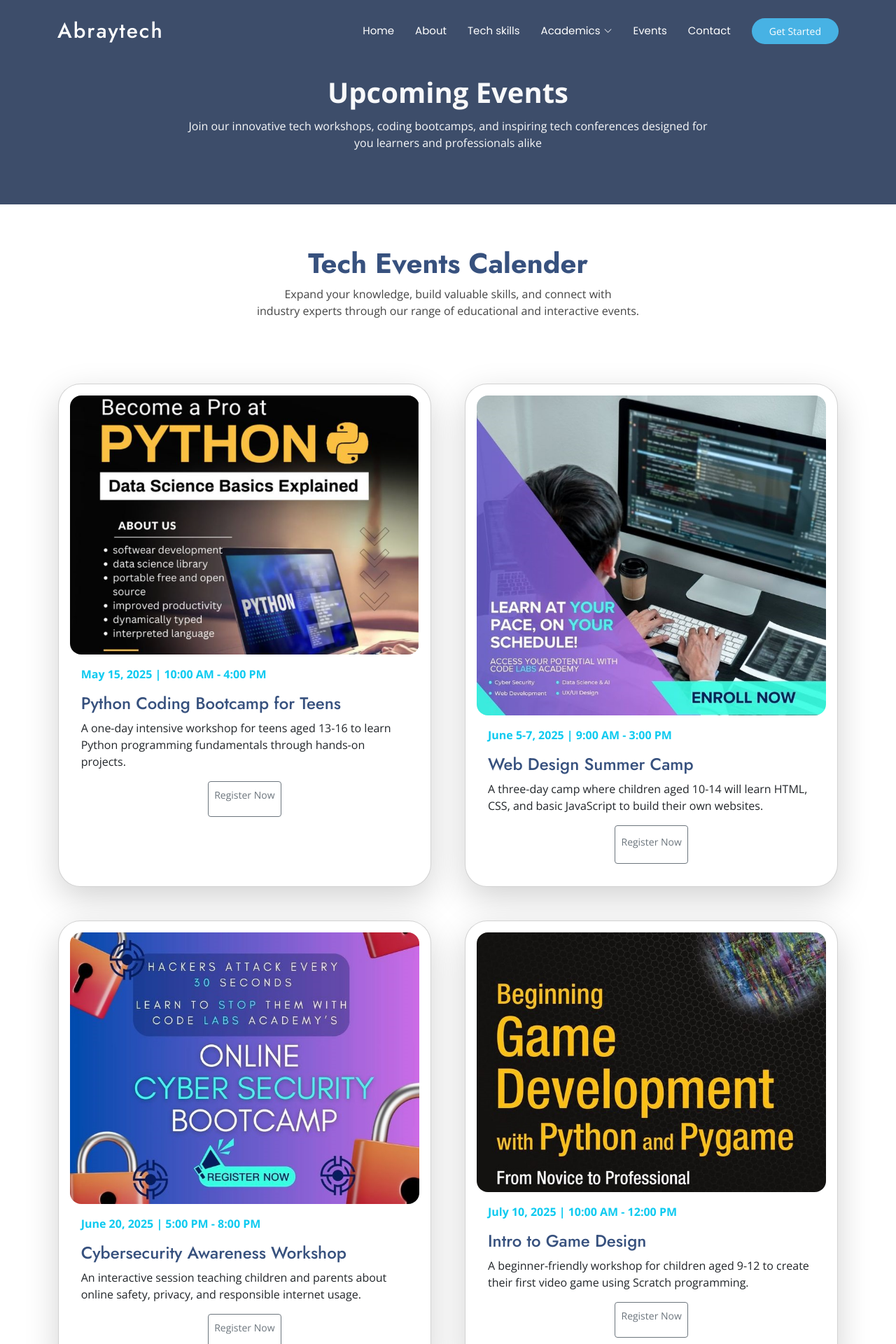
After one commit to abfembest/school_portal_solutions, a Django app: page /events in a window 1280 px wide. The commit adds this page. Shown: the top 1920 px of the page at 70% size. Run offline with Django 5.2, Linux system fonts and the light colour scheme; some libraries are stand-ins or nearby versions.

Commit message:
Event page

```diff
--- /dev/null
+++ b/abray/templates/events.html
@@ -0,0 +1,111 @@
+{% extends 'headerfooterlinks.html' %}
+
+{% load static %}
+
+{% block title %} Login | AbrayTech {% endblock %}
+
+{% block content %}
+<style>
+#event{
+  --background-color: rgba(40, 58, 90, 0.9);
+}
+#btn_event{
+    --background-color: rgba(40, 58, 90, 0.9);
+}
+  .animated-div {
+    transition: transform 0.3s ease, box-shadow 0.3s ease;
+  }
+
+  .animated-div:hover {
+    transform: translateY(-10px);
+    box-shadow: 0 10px 20px rgba(0,0,0,0.2);
+  }
+</style>
+</style>
+ <main class="">
+<section id="event" class=" text-light container-fluid">
+    <div class="text-center pt-5 text-light">
+        <p class="h1 fw-bold">Upcoming Events</p>
+        <p class=" pt-1 text-center">Join our innovative tech workshops, coding bootcamps, and inspiring tech conferences designed for <br> you learners and professionals alike</p>
+    </div>
+
+    </section>
+    <section class="text-center container-fluid">
+        <h1 class="fw-bold">Tech Events Calender</h1>
+        <p class="text-center">Expand your knowledge, build valuable skills, and connect with <br> industry experts through our range of educational and interactive events.</p>
+    </section>
+    <div class="container-fluid mt-3">
+
+        <div class="row justify-content-center gap-5">
+          <div class="col-sm-5 p-3  rounded-5 card shadow-lg animated-div">
+            <img src="{% static 'assets/img/python_training.png' %}" alt="" class="card-img-top rounded-4">
+            <div class="card-body">
+                <p class="text-info fw-bold">May 15, 2025 | 10:00 AM - 4:00 PM</p>
+                <h4 class="card-text">Python Coding Bootcamp for Teens</h4>
+                <p class="ms-auto">A one-day intensive workshop for teens aged 13-16 to learn Python programming fundamentals through
+                    hands-on projects.</p>
+                <button id=" btn_event" class=" btn btn-sm btn-outline-secondary mx-auto d-block">
+                    <p class="mt-1">Register Now</p>
+                </button>
+
+            </div>
+          </div>
+          <div class="col-sm-5 p-3 rounded-5 card shadow-lg animated-div">
+            <img src="{% static 'assets/img/learn_at_your_pace.jpeg' %}" alt="" class="card-img-top rounded-4">
+            <div class="card-body">
+                <p class="text-info fw-bold">June 5-7, 2025 | 9:00 AM - 3:00 PM</p>
+                <h4 class="card-text">Web Design Summer Camp</h4>
+                <p>A three-day camp where children aged 10-14 will learn HTML, CSS, and basic JavaScript to build their own websites.</p>
+                <button class=" btn mx-auto d-block btn-outline-secondary btn-sm" id="event">
+                    <p class="mt-2">Register Now</p>
+                </button>
+
+            </div>
+          </div>
+        </div>
+
+      <div class="row justify-content-center gap-5 mt-5 mb-3">
+        <div class="col-sm-5 p-3  rounded-5 card shadow-lg animated-div">
+          <img src="{% static 'assets/img/cybersecurity.jpeg' %}" alt="" class="card-img-top rounded-4">
+          <div class="card-body">
+              <p class="text-info fw-bold">June 20, 2025 | 5:00 PM - 8:00 PM</p>
+              <h4 class="card-text">Cybersecurity Awareness Workshop</h4>
+              <p class="ms-auto">An interactive session teaching children and parents about online safety, privacy, and responsible internet usage.</p>
+              <button id=" btn_event" class=" btn btn-sm btn-outline-secondary mx-auto d-block">
+                  <p class="mt-1">Register Now</p>
+              </button>
+
+          </div>
+        </div>
+        <div class="col-sm-5 p-3 rounded-5 card shadow-lg animated-div">
+          <img src="{% static 'assets/img/game_dev.jpeg' %}" alt="" class="card-img-top rounded-4">
+          <div class="card-body">
+              <p class="text-info fw-bold">July 10, 2025 | 10:00 AM - 12:00 PM</p>
+              <h4 class="card-text">Intro to Game Design</h4>
+              <p>A beginner-friendly workshop for children aged 9-12 to create their first video game using Scratch programming.</p>
+              <button class=" btn mx-auto d-block btn-outline-secondary btn-sm" id="event">
+                  <p class="mt-1">Register Now</p>
+              </button>
+
+          </div>
+        </div>
+      </div>
+    </div>
+</main>
+    <!-- <section class="  container">
+        <main class="row gap-3">
+        <div class="col-sm-6">
+
+
+            </div>
+        </div>
+        <div class="col-sm-6">
+            <img src="{% static 'assets/img/hero-img.jpg' %}" alt="" class="card-img-top">
+            <p class="card-title">May 15 2025 | 10:00 AM - 4:00 PM</p>
+
+        </div>
+    </main>
+    </section> -->
+
+
+{% endblock %}
--- a/abray/templates/headerfooterlinks.html
+++ b/abray/templates/headerfooterlinks.html
@@ -73,7 +73,7 @@
                                 <li><a href="#students">Students</a></li>
                             </ul>
                         </li>
-                        <li><a href="#events">Events</a></li>
+                        <li><a href="{% url 'events' %}">Events</a></li>
                         <li><a href="{% url 'home' %}#contact">Contact</a></li>
                     {% endif %}
                 </ul>
--- a/abray/urls.py
+++ b/abray/urls.py
@@ -19,5 +19,6 @@ urlpatterns = [
     path('register', views.register, name='register'),
     path('login', views.login, name='login'),
     path('logout', views.logout, name='logout'),
-    path('password_reset', views.password_reset, name='password_reset')
+    path('password_reset', views.password_reset, name='password_reset'),
+    path('events', views.events, name='events')
 ]
--- a/abray/views.py
+++ b/abray/views.py
@@ -42,6 +42,8 @@ def grade_reports(request):
 def attendance(request):
     return render(request, 'user/attendance.html')
 
+def events(request):
+    return render(request, 'events.html')
 
 def register(request):
     if request.user.is_authenticated:
```
Also changed, not shown: abray/static/assets/img/cybersecurity.jpeg (added), abray/static/assets/img/events_image.jpeg (added), abray/static/assets/img/game_dev.jpeg (added), abray/static/assets/img/learn_at_your_pace.jpeg (added), abray/static/assets/img/python_training.png (added).
